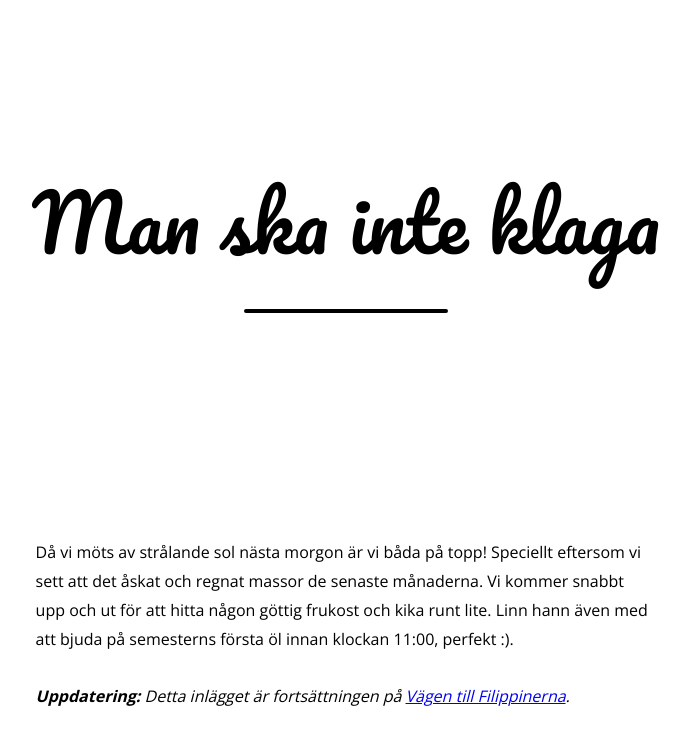
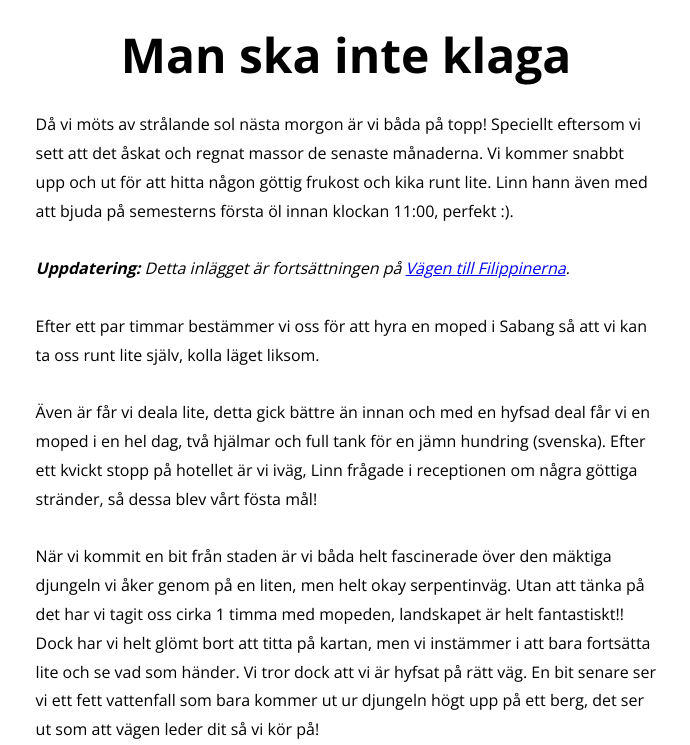
Before and after one commit to primalivet/turisten, a Jekyll site: the page built from _posts/2011-12-13-man-ska-inte-klaga.md, in a window 1280 px wide. Shown: the top 745 px of the page, without its empty margins (294-984 px from the left). Built offline with Jekyll 4.4.1, drawn with Linux system fonts in a browser that asks for light colours.

Commit message:
rework in progress, kaos

```diff
--- a/_config.yml
+++ b/_config.yml
@@ -2,7 +2,7 @@ name: Turisten
 safe: true
 lsi: false
 baseurl: /turisten
-exclude: [node_modules]
+exclude: [node_modules, README.md]
 permalink: /:year/:month/:title
 timezone: Europe/Stockholm
 paginate: 15
--- a/_includes/head.html
+++ b/_includes/head.html
@@ -6,6 +6,6 @@
 
   <link rel="stylesheet" href="{{ site.baseurl }}/stylesheets/style.css">
 
-  <link href='http://fonts.googleapis.com/css?family=Open+Sans:700,600,400|Pacifico' rel='stylesheet' type='text/css'>
+  <link href='http://fonts.googleapis.com/css?family=Open+Sans:700,600,400' rel='stylesheet' type='text/css'>
 
 </head>
--- a/_layouts/post.html
+++ b/_layouts/post.html
@@ -5,16 +5,14 @@ layout: default
 
   {% if page.image %}
 
-    <header class="article__header fullscreen-img" style="background-image: url('{{ page.image }}');">
-      <div class="fullscreen-img__overlay">
-        <h1 class="huge-title huge-title--with-divider">{{ page.title }}</h1>
-      </div>
+    <header class="article__header article__header--with-img" style="background-image: url('{{ page.image }}');">
+        <h1 class="article__title article__title--on-img">{{ page.title }}</h1>
     </header>
 
   {% else %}
 
     <header class="article__header">
-      <h1 class="huge-title huge-title--with-divider">{{ page.title }}</h1>
+      <h1 class="article__title">{{ page.title }}</h1>
     </header>
 
   {% endif%}
--- a/_sass/_component.fullscreen-image.scss
+++ /dev/null
@@ -1,26 +0,0 @@
-/**
- * FULLSCREEN IMAGE COMPONENT
- * ============================================================================
- *
- * The fullscreen component uses a background image covering the full viewport
- * height. There's an optional nested layer '.fullscreen-img__overlay' to use
- * for adding text, logos or whole grids ontop a full screen image.
- *
- * However, be sure to notice that overflow is hidden. So be spare with content
- * ontop of the image.
- */
-
-.fullscreen-img {
-  position: relative;
-  height: 100vh;
-  overflow: hidden;
-  background-position: 50% 50%;
-  background-size: cover;
-}
-
-  .fullscreen-img__overlay {
-    position: absolute;
-    width: 100%;
-    left: 0;
-    bottom: 0;
-  }
--- a/stylesheets/style.scss
+++ b/stylesheets/style.scss
@@ -3,9 +3,16 @@
 
 @import 'mixin.breakpoints';
 @import 'base.normalize';
-@import 'component.fullscreen-image';
 
 $base-spacing: 1.8rem;
+
+$size-xxxlarge: 48px;
+$size-xxlarge: 36px;
+$size-xlarge: 24px;
+$size-large: 20px;
+$size-medium: 16px; // 1em browser default.
+$size-small: 14px;
+$size-xsmall: 12px;
 
 body {
   font-family: 'Open Sans', 'Helvetica', 'Arial', sans-serif;
@@ -20,48 +27,56 @@ h1,h2,h3,h4,h5,h6,p {
   margin: 0;
   margin-bottom: $base-spacing;
 }
+.article__header {
+  padding-top: $base-spacing;
+}
 
-.huge-title {
-  margin: 0 auto;
-  padding: 10vh $base-spacing;
-  font-family: 'Pacifico';
-  font-weight: normal;
-  font-size: 12vw;
-  line-height: 1.1;
-  text-align: center;
+.article__header--with-img {
+  position: relative;
+  height: 0;
+  padding-top: 0;
+  padding-bottom: 75%;
+  overflow: hidden;
+  background-position: 50% 50%;
+  background-repeat: no-repeat;
+  background-size: cover;
 
   @include bp($bp2) {
-    font-size: 10vw;
-    padding: 12vh $base-spacing;
-  }
-
-  @include bp($bp3) {
-    font-size: 6vw;
-    padding: 20vh $base-spacing;
+    padding-bottom: 56.25%;
   }
 
 }
 
-  .huge-title--inverted-color {
-    color: white;
+.article__title {
+  text-align: center;
+  font-size: $size-xlarge;
+
+  @include bp($bp1) {
+    font-size: $size-xxlarge;
   }
 
-  .huge-title--with-divider:after {
-    content: ' ';
-    position: relative;
-    bottom: -5vh;
-    display: block;
-    width: 25%;
-    max-width: 200px;
-    height: 0;
-    margin: 0 auto;
-    border-style: solid;
-    border-width: 2px;
-    border-radius: 0.25em;
+  @include bp($bp2) {
+    font-size: $size-xxxlarge;
+  }
+
+}
+
+  .article__title--on-img {
+    position: absolute;
+    //padding-top: 37.5%;
+    left: 0;
+    bottom: 0;
+    width: 100%;
+    padding-bottom: $base-spacing;
+    color: white;
+
+    @include bp($bp2) {
+      //padding-top: 28.125%;
+    }
+
   }
 
 .article__body {
-  padding-top: 10vh;
   p {
     max-width: 37rem + $base-spacing;
     margin-left: auto;
```
Also changed, not shown: package.json (deleted, +0 -12 lines), 1 other file.
